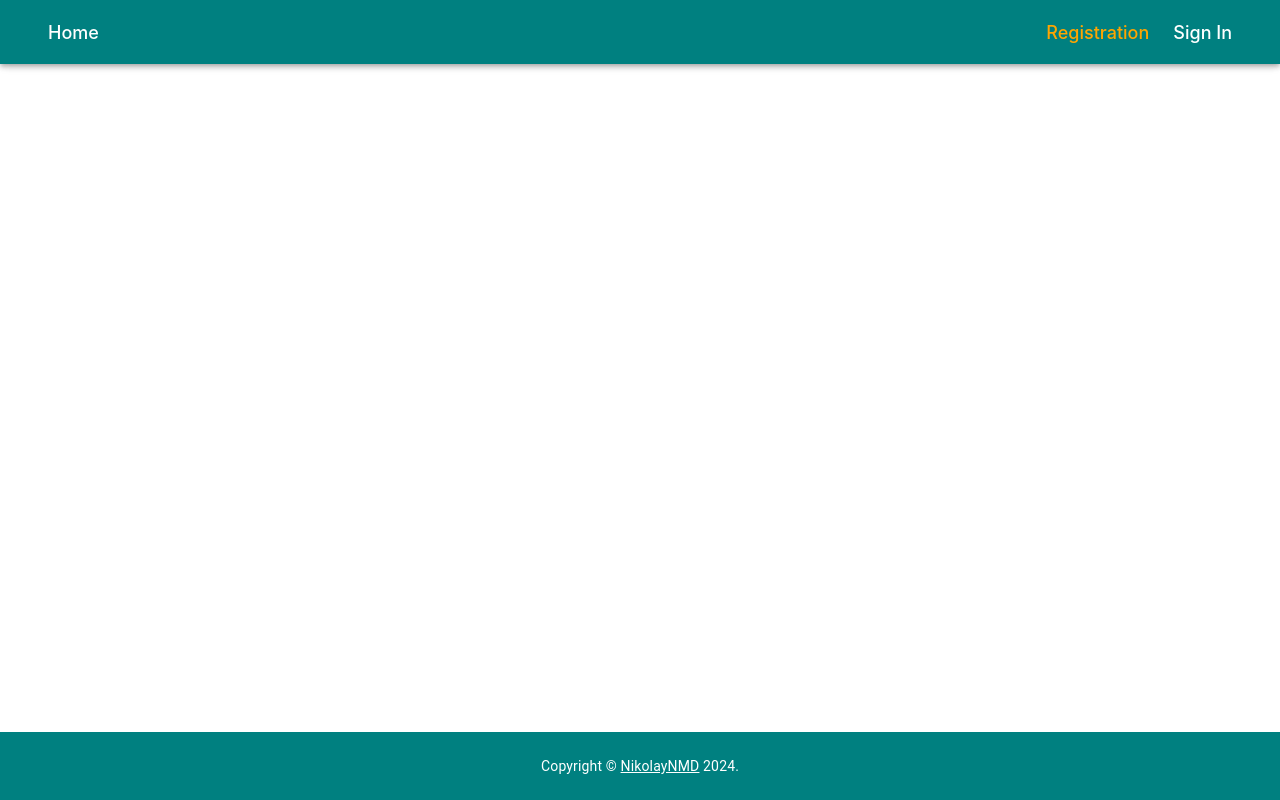
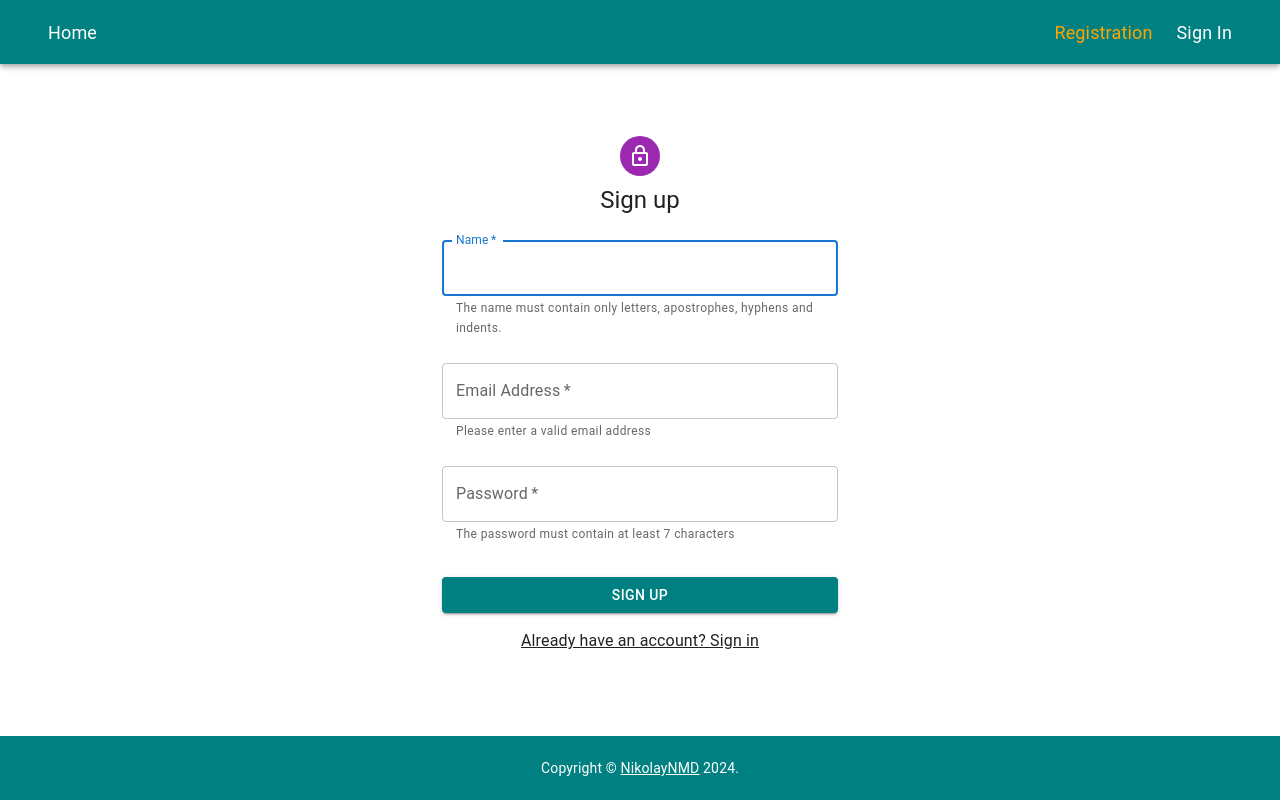
Before and after one commit to NikolayNMD/my-phonebook, a React (Create React App) app: page /goit-react-hw-08-phonebook/register in a window 1280 px wide. Built offline with nearby package versions, Linux system fonts and the light colour scheme.

Commit message:
added pages and bg

```diff
--- a/package.json
+++ b/package.json
@@ -6,6 +6,7 @@
   "dependencies": {
     "@emotion/react": "^11.11.3",
     "@emotion/styled": "^11.11.0",
+    "@mui/icons-material": "^5.15.7",
     "@mui/material": "^5.15.7",
     "@reduxjs/toolkit": "^2.0.1",
     "@testing-library/jest-dom": "^5.16.3",
--- a/src/components/AuthNav.jsx
+++ b/src/components/AuthNav.jsx
@@ -1,6 +1,5 @@
 import { Toolbar } from '@mui/material';
-import { NavLink } from 'react-router-dom';
-import { styled } from 'styled-components';
+import { StyledNavLink } from './Layout';
 
 export const AuthNav = () => {
   return (
@@ -11,16 +10,6 @@ export const AuthNav = () => {
   );
 };
 
-export const StyledNavLink = styled(NavLink)`
-  color: white;
-  text-decoration: none;
-  font-weight: 500;
-  font-size: 18px;
-  &.active {
-    color: orange;
-  }
-`;
-
 export const toolbarStyle = {
   display: 'flex',
   columnGap: 3,
--- a/src/components/Layout.jsx
+++ b/src/components/Layout.jsx
@@ -13,8 +13,7 @@ export const Layout = () => {
     <div
       style={{ minHeight: '100vh', display: 'flex', flexDirection: 'column' }}
     >
-      <header>
-        <AppBar sx={{ backgroundColor: 'teal' }}>
+      <AppBar sx={{ backgroundColor: 'teal', position: 'relative' }}>
         <Toolbar
           sx={{
             display: 'flex',
@@ -30,7 +29,6 @@ export const Layout = () => {
           <AuthNav />
         </Toolbar>
       </AppBar>
-      </header>
       <main style={{ flexGrow: 1 }}>
         <Suspense fallback={<div>Loading...</div>}>
           <Outlet />
@@ -39,16 +37,13 @@ export const Layout = () => {
       <footer>
         <Box component="footer" sx={boxFooterStyle}>
           <Container maxWidth="sm">
-            <Typography
-              variant="body2"
-              color="white"
-              align="center"
-              sx={{ mt: 2, mb: 2 }}
-            >
+            <div style={{ padding: '14px 0' }}>
+              <Typography variant="body2" color="white" align="center">
                 {'Copyright © '}
                 <Link href="#">NikolayNMD</Link> {new Date().getFullYear()}
                 {'.'}
               </Typography>
+            </div>
           </Container>
         </Box>
       </footer>
@@ -61,10 +56,9 @@ const toolbarStyle = {
   columnGap: 3,
 };
 
-const StyledNavLink = styled(NavLink)`
+export const StyledNavLink = styled(NavLink)`
   color: white;
   text-decoration: none;
-  font-weight: 500;
   font-size: 18px;
   &.active {
     color: orange;
--- a/src/index.css
+++ b/src/index.css
@@ -1,3 +1,5 @@
+@import url('https://fonts.googleapis.com/css2?family=Prompt:wght@500;600&display=swap');
+
 body {
   margin: 0;
   font-family: -apple-system, BlinkMacSystemFont, 'Segoe UI', 'Roboto', 'Oxygen',
@@ -11,3 +13,50 @@ code {
   font-family: source-code-pro, Menlo, Monaco, Consolas, 'Courier New',
     monospace;
 }
+
+*,
+*::after,
+*::before {
+  box-sizing: border-box;
+}
+
+h1,
+h2,
+h3,
+h4,
+h5,
+h6,
+p {
+  margin: 0;
+}
+
+p:last-child {
+  margin-bottom: 0;
+}
+
+ul {
+  margin: 0;
+  padding: 0;
+  list-style: none;
+}
+
+a {
+  color: currentColor;
+  /* text-decoration: none; */
+  font-family: inherit;
+}
+
+button {
+  cursor: pointer;
+  font-family: inherit;
+}
+
+img {
+  display: block;
+  max-width: 100%;
+  height: auto;
+}
+
+svg {
+  display: block;
+}
--- a/src/pages/Home.jsx
+++ b/src/pages/Home.jsx
@@ -1,20 +1,79 @@
-import React from 'react';
-// import { styled } from 'styled-components';
+import { styled } from 'styled-components';
+import hero from 'images/girl_with_phone.jpg';
+import { NavLink } from 'react-router-dom';
 
 const Home = () => {
   return (
     <div>
-      <h1>PhoneBOOK</h1>
+      <HomeBG>
+        <div>
+          <h1>
+            Hi! I'm your <span>phonebook</span>.
+          </h1>
+          <h3>Please login or register an account now.</h3>
+          <BestBtn to="/login">Sign In!</BestBtn>
+        </div>
+      </HomeBG>
     </div>
   );
 };
 
 export default Home;
 
-// const HomeBG = styled.section`
-//   background-image: linear-gradient(
-//       rgba(46, 47, 66, 0.7),
-//       rgba(46, 47, 66, 0.7)
-//     ),
-//     url(../images/girl_with_phone.jpg);
-// `;
+const HomeBG = styled.section`
+  background-image: linear-gradient(
+      rgba(21, 22, 22, 0.7),
+      rgba(22, 23, 40, 0.7)
+    ),
+    url(${hero});
+  background-position: center;
+  background-size: cover;
+  background-repeat: no-repeat;
+  height: 609.9px;
+  position: relative;
+  div {
+    position: absolute;
+    right: 16%;
+    top: 25%;
+    h1 {
+      font-family: 'Prompt', sans-serif;
+      font-size: 30px;
+      font-weight: 600;
+      color: white;
+      margin-bottom: 10px;
+      span {
+        color: orange;
+      }
+    }
+    h3 {
+      font-family: 'Prompt', sans-serif;
+      color: white;
+      font-size: 20px;
+      font-weight: 600;
+      margin-bottom: 15px;
+    }
+  }
+`;
+
+const BestBtn = styled(NavLink)`
+  font-family: 'Prompt', sans-serif;
+  display: inline-block;
+  padding: 15px 30px;
+  background-color: teal;
+  color: white;
+  font-size: 16px;
+  text-decoration: none;
+  font-weight: 500;
+  border: none;
+  border-radius: 5px;
+  cursor: pointer;
+  position: relative;
+  transition: color 250ms cubic-bezier(0.4, 0, 0.2, 1),
+    background-color 250ms cubic-bezier(0.4, 0, 0.2, 1);
+  box-shadow: 0 2px 25px teal;
+  position: relative;
+  &:is(:hover, :focus) {
+    background-color: white;
+    color: orange;
+  }
+`;
--- a/src/pages/SignIn.jsx
+++ b/src/pages/SignIn.jsx
@@ -1,7 +1,88 @@
-import React from 'react';
+import { useState } from 'react';
+import { useDispatch } from 'react-redux';
+import { logInUsers } from 'services/authOperations';
+import {
+  Avatar,
+  Button,
+  CssBaseline,
+  TextField,
+  Box,
+  Container,
+  Typography,
+} from '@mui/material';
+import LockOutlinedIcon from '@mui/icons-material/LockOutlined';
+import { avatarStyle, boxFormStyle } from './StylePajes';
 
-const SignIn = () => {
-  return <div>SignIn</div>;
-};
+export default function SignIn() {
+  const [email, setEmail] = useState('');
+  const [password, setPassword] = useState('');
+  const dispatch = useDispatch();
 
-export default SignIn;
+  const onChangeInput = event => {
+    const { name, value } = event.currentTarget;
+    switch (name) {
+      case 'email':
+        setEmail(value);
+        break;
+      case 'password':
+        setPassword(value);
+        break;
+
+      default:
+        break;
+    }
+  };
+
+  const onSubmitLogIn = event => {
+    event.preventDefault();
+    const logInUser = { email, password };
+    dispatch(logInUsers(logInUser));
+  };
+
+  return (
+    <Container component="main" maxWidth="xs">
+      <CssBaseline />
+      <Box sx={boxFormStyle}>
+        <Avatar sx={avatarStyle}>
+          <LockOutlinedIcon />
+        </Avatar>
+        <Typography component="h1" variant="h5">
+          Sign in
+        </Typography>
+        <Box component="form" onSubmit={onSubmitLogIn} sx={{ mt: 1 }}>
+          <TextField
+            margin="normal"
+            required
+            fullWidth
+            value={email}
+            type="email"
+            label="Email Address"
+            name="email"
+            autoComplete="email"
+            onChange={onChangeInput}
+            autoFocus
+          />
+          <TextField
+            margin="normal"
+            required
+            fullWidth
+            label="Password"
+            type="password"
+            name="password"
+            value={password}
+            autoComplete="current-password"
+            onChange={onChangeInput}
+          />
+          <Button
+            type="submit"
+            fullWidth
+            variant="contained"
+            sx={{ mt: 3, mb: 2, backgroundColor: 'teal' }}
+          >
+            Sign In
+          </Button>
+        </Box>
+      </Box>
+    </Container>
+  );
+}
--- a/src/pages/SignUp.jsx
+++ b/src/pages/SignUp.jsx
@@ -1,7 +1,123 @@
-import React from 'react';
+import {
+  Avatar,
+  Button,
+  Container,
+  Typography,
+  CssBaseline,
+  TextField,
+  Box,
+} from '@mui/material';
+import LockOutlinedIcon from '@mui/icons-material/LockOutlined';
+import { useState } from 'react';
+import { useDispatch } from 'react-redux';
+import { createUsers } from 'services/authOperations';
+import { avatarStyle, boxBottomFStyle, boxFormStyle } from './StylePajes';
+import { NavLink } from 'react-router-dom';
 
-const SignUp = () => {
-  return <div>SignUp</div>;
-};
+export default function SignUp() {
+  const [name, setName] = useState('');
+  const [email, setEmail] = useState('');
+  const [password, setPassword] = useState('');
+  const dispatch = useDispatch();
 
-export default SignUp;
+  const onChangeInput = event => {
+    const { name, value } = event.currentTarget;
+
+    switch (name) {
+      case 'name':
+        setName(value);
+        break;
+      case 'email':
+        setEmail(value);
+        break;
+      case 'password':
+        setPassword(value);
+        break;
+
+      default:
+        break;
+    }
+  };
+
+  const onSubmitUser = event => {
+    event.preventDefault();
+    const newUser = { name, email, password };
+    dispatch(createUsers(newUser));
+  };
+
+  return (
+    <Container component="main" maxWidth="xs">
+      <CssBaseline />
+      <Box sx={boxFormStyle}>
+        <Avatar sx={avatarStyle}>
+          <LockOutlinedIcon />
+        </Avatar>
+        <Typography component="h1" variant="h5">
+          Sign up
+        </Typography>
+        <Box component="form" onSubmit={onSubmitUser} sx={{ mt: 1 }}>
+          <TextField
+            margin="normal"
+            helperText="The name must contain only letters, apostrophes, hyphens and indents."
+            inputProps={{
+              inputMode: 'text',
+              pattern: '^[a-zA-Zа-яА-Я]+(([a-zA-Zа-яА-Я ])?[a-zA-Zа-яА-Я]*)*$',
+            }}
+            autoComplete="name"
+            name="name"
+            value={name}
+            pattern="^[a-zA-Zа-яА-Я]+(([' \-][a-zA-Zа-яА-Я ])?[a-zA-Zа-яА-Я]*)*$"
+            required
+            fullWidth
+            label="Name"
+            onChange={onChangeInput}
+            autoFocus
+          />
+          <TextField
+            margin="normal"
+            required
+            helperText="Please enter a valid email address"
+            fullWidth
+            id="email"
+            label="Email Address"
+            type="email"
+            name="email"
+            pattern="^[a-zA-Z0-9._%+-]+@[a-zA-Z0-9.-]+\.[a-zA-Z]{2,}$"
+            value={email}
+            autoComplete="email"
+            onChange={onChangeInput}
+          />
+          <TextField
+            margin="normal"
+            required
+            helperText="The password must contain at least 7 characters"
+            fullWidth
+            type="password"
+            name="password"
+            value={password}
+            label="Password"
+            pattern="^[a-zA-Z0-9!@#$%^&*()-_=+`~[\]{}|:<>/?]+$"
+            id="password"
+            autoComplete="new-password"
+            onChange={onChangeInput}
+          />
+          <Button
+            type="submit"
+            fullWidth
+            variant="contained"
+            sx={{
+              mt: 3,
+              mb: 2,
+              backgroundColor: 'teal',
+            }}
+          >
+            Sign Up
+          </Button>
+          <Box sx={boxBottomFStyle}>
+            <NavLink to="/login">Already have an account? Sign in</NavLink>
+          </Box>
+        </Box>
+      </Box>
+    </Container>
+  );
+}
--- /dev/null
+++ b/src/pages/StylePajes.jsx
@@ -0,0 +1,18 @@
+export const boxFormStyle = {
+  marginTop: 8,
+  display: 'flex',
+  flexDirection: 'column',
+  alignItems: 'center',
+};
+
+export const boxBottomFStyle = {
+  display: 'flex',
+  justifyContent: 'center',
+  mb: 4,
+  alignItems: 'center',
+};
+
+export const avatarStyle = {
+  m: 1,
+  bgcolor: 'secondary.main',
+};
```
Also changed, not shown: 1 other file (tests, documents, lock files or other folders). Lines whose indentation alone changed are shown as unchanged.
